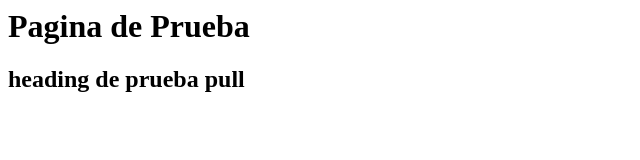
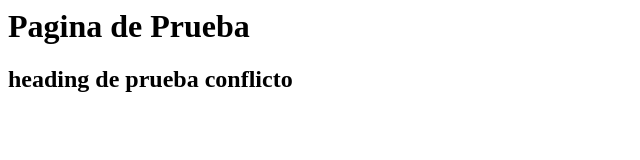
Before and after one commit to etcsa044/DigitalHouse-IntroGit, a plain HTML site: page index.html in a window 1280 px wide. Shown: the full height of the page, 0-640 px from the left. Drawn offline with Linux system fonts and the light colour scheme.

Commit message:
error generado para prueba de modificaciones en diferentes repos

```diff
--- a/index.html
+++ b/index.html
@@ -14,7 +14,7 @@
 	<body>
 
 		<h1>Pagina de Prueba</h1>
-		<h2> heading de prueba pull </h2>
+		<h2> heading de prueba conflicto </h2>
 	</body>
 
 
```
